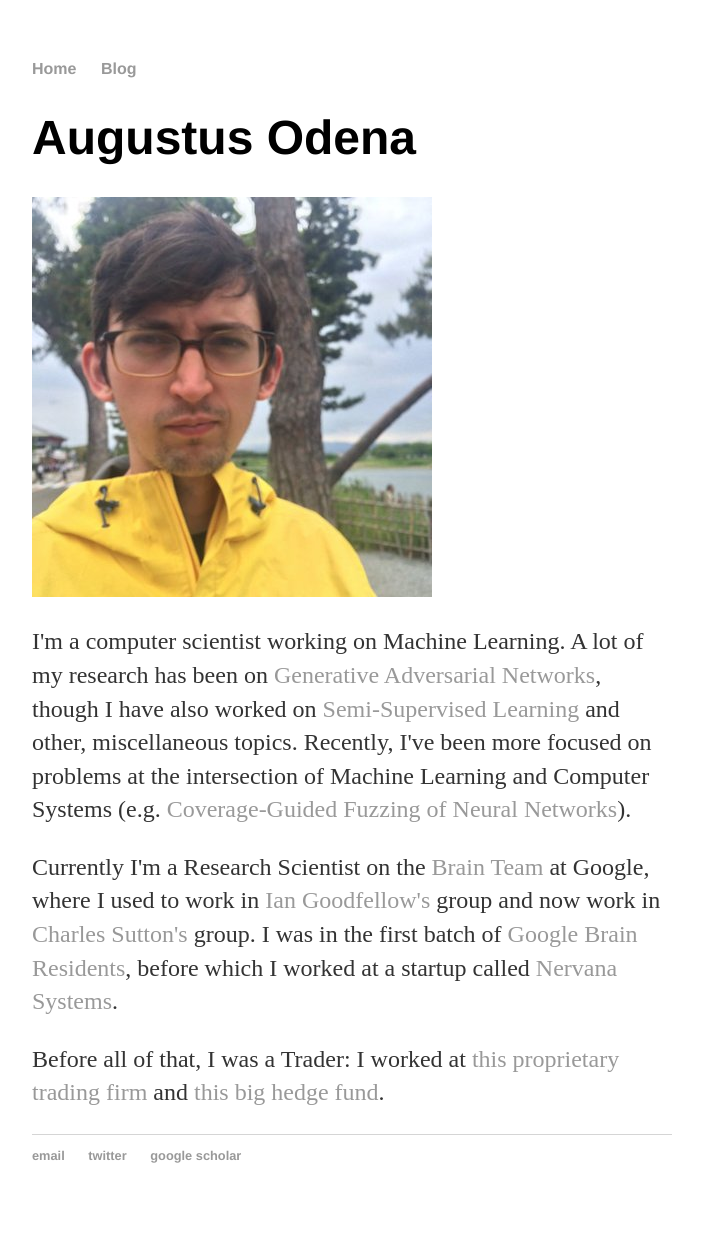
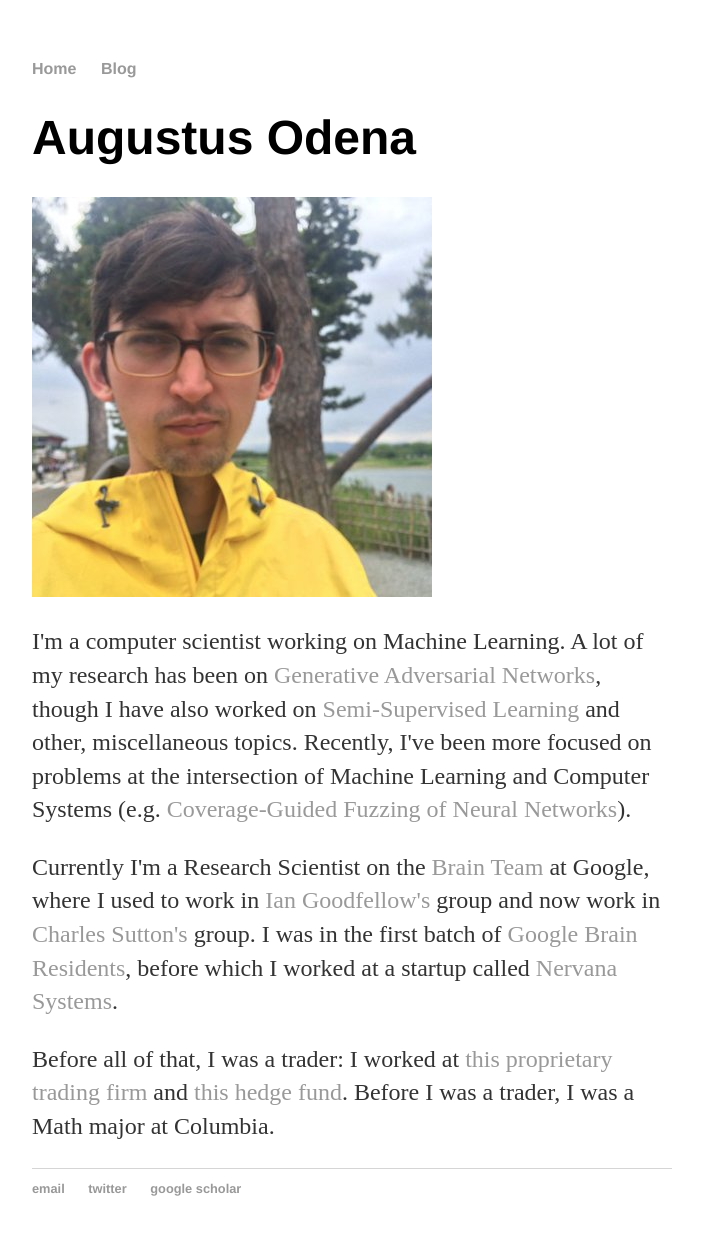
Before and after one commit to augustusodena/augustusodena.github.io, a Jekyll site: the page built from index.html, in a window 1280 px wide. Shown: the whole page, without its empty margins (288-991 px from the left). Built offline with Jekyll 4.4.1, drawn with Linux system fonts in a browser that asks for light colours; before the commit the page ends 1223 px from its top, so only the background shows below that.

Commit message:
updates index again.

```diff
--- a/index.html
+++ b/index.html
@@ -23,7 +23,7 @@ title: Augustus Odena
     before which I worked at a startup called <a href="https://en.wikipedia.org/wiki/Nervana_Systems">Nervana Systems</a>.
   </p>
 	<p>
-    Before all of that, I was a Trader: I worked at <a href="https://fiverings.com/">this proprietary trading firm</a>
-    and <a href="https://www.mlp.com/home/">this big hedge fund</a>.
+    Before all of that, I was a trader: I worked at <a href="https://fiverings.com/">this proprietary trading firm</a>
+    and <a href="https://www.mlp.com/home/">this hedge fund</a>. Before I was a trader, I was a Math major at Columbia.
   </p>
 </div><!-- /.blurb -->
```
